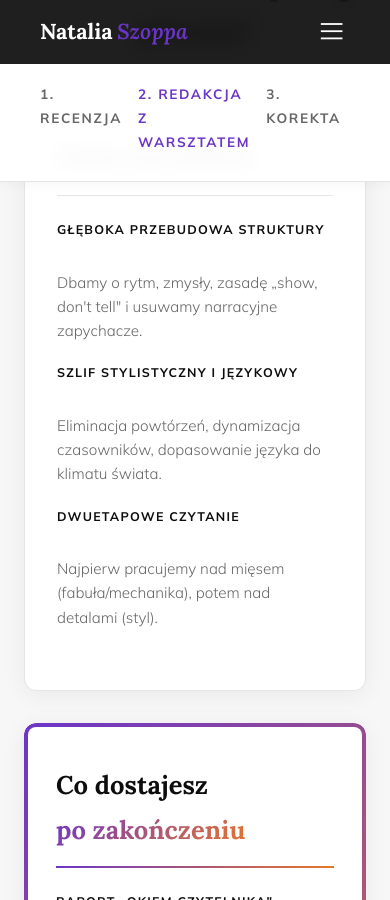
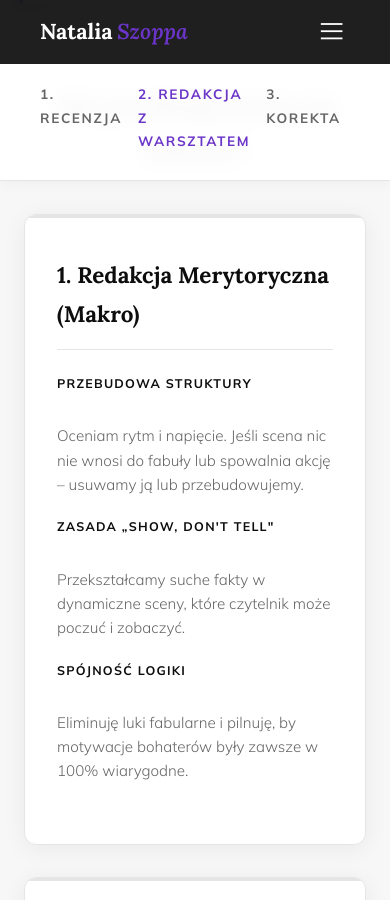
Before and after one commit to Bonnie00726/nataliaszoppa, a Jekyll site: the page built from oferta.html, in a window 390 px wide and 900 px high, scrolled down 5039 px. Built offline with Jekyll 4.4.1, drawn with Linux system fonts in a browser that asks for light colours; some of the changed text lies outside the part shown.

Commit message:
Update oferta.html

```diff
--- a/oferta.html
+++ b/oferta.html
@@ -15,6 +15,10 @@
     .top-toc a:hover, .top-toc a.active { color: var(--grad-start); }
     .top-toc a::after { content: ''; position: absolute; left: 0; bottom: -20px; width: 0; height: 3px; background: var(--grad-start); transition: width 0.3s ease; }
     .top-toc a.active::after { width: 100%; }
+
+    /* Pasek dostępności (pod Hero) */
+    .availability-bar { background: var(--paper-warm); border-bottom: 1px solid var(--paper-mid); padding: 14px 20px; display: flex; justify-content: center; align-items: center; gap: 14px; }
+    .availability-bar span { font-family: var(--sans); font-size: 0.8rem; font-weight: 700; text-transform: uppercase; letter-spacing: 0.12em; color: var(--ink); }
 
     /* Układ sekcji i tekstu */
     .container--wide { max-width: 1180px; margin: 0 auto; padding: 0 40px; }
@@ -60,270 +64,95 @@
     .feature-card p { font-size: 0.95rem; color: var(--ink-soft); line-height: 1.6; margin-bottom: 24px; font-weight: 300; }
     .feature-tag { display: inline-block; font-size: 0.72rem; font-weight: 700; text-transform: uppercase; letter-spacing: 0.1em; color: var(--grad-start); background: rgba(107,53,200,0.08); padding: 6px 12px; border-radius: 4px; }
 
-    /* Grid Porównawczy i Karta z gradientem */
+    /* Grid Porównawczy (Uporządkowany, bez powtórek) */
     .compare-grid { display: grid; grid-template-columns: 1fr 1fr; gap: 32px; margin: 40px 0; }
     .compare-card { background: #fff; border: 1px solid var(--paper-mid); border-radius: var(--radius-lg); padding: 40px 32px; box-shadow: var(--shadow-soft); transition: transform 0.3s, box-shadow 0.3s; position: relative; overflow: hidden; }
     .compare-card::before { content: ''; position: absolute; top: 0; left: 0; right: 0; height: 3px; background: var(--paper-mid); transition: background 0.3s; }
     .compare-card:hover { transform: translateY(-4px); box-shadow: var(--shadow-med); }
     .compare-card:hover::before { background: var(--grad); }
-    .compare-card h3 { font-family: var(--serif); font-size: 1.6rem; font-weight: 700; color: var(--ink); margin-bottom: 24px; padding-bottom: 16px; border-bottom: 1px solid var(--paper-mid); }
+    .compare-card h3 { font-family: var(--serif); font-size: 1.4rem; font-weight: 700; color: var(--ink); margin-bottom: 24px; padding-bottom: 16px; border-bottom: 1px solid var(--paper-mid); }
     .compare-list { list-style: none; padding: 0; margin: 0; }
     .compare-list li { margin-bottom: 20px; font-size: 0.95rem; line-height: 1.6; color: var(--ink-muted); font-weight: 300; }
     .compare-list strong { display: block; font-size: 0.78rem; font-weight: 700; text-transform: uppercase; letter-spacing: 0.1em; color: var(--ink); margin-bottom: 6px; }
-
-    /* PAKIET z gradientowym obramowaniem */
-    .compare-card--premium { position: relative; background: #fff; border: none; border-radius: var(--radius-lg); box-shadow: var(--shadow-soft); }
-    .compare-card--premium::before { display: none; }
-    .compare-card--premium::after { content: ''; position: absolute; inset: 0; border-radius: var(--radius-lg); padding: 4px; background: var(--grad); -webkit-mask: linear-gradient(#fff 0 0) content-box, linear-gradient(#fff 0 0); -webkit-mask-composite: xor; mask-composite: exclude; pointer-events: none; }
-    .compare-card--premium:hover { box-shadow: 0 10px 30px rgba(107,53,200,0.15); transform: translateY(-4px); }
-    .premium-title { font-family: var(--serif); font-size: 1.6rem; font-weight: 700; color: var(--ink); margin-bottom: 24px; padding-bottom: 16px; position: relative; }
-    .premium-title::after { content: ''; position: absolute; left: 0; bottom: 0; width: 100%; height: 2px; background: var(--grad); }
-    .text-gradient { background: var(--grad-text); -webkit-background-clip: text; -webkit-text-fill-color: transparent; background-clip: text; display: inline-block; }
 
     /* Call to Action */
     .section-cta { text-align: center; margin-top: 48px; padding-bottom: 32px; }
     .btn-gradient { display: inline-flex; align-items: center; justify-content: center; background: var(--grad); color: #fff !important; font-size: 0.9rem; font-weight: 700; text-transform: uppercase; letter-spacing: 0.12em; text-decoration: none; padding: 18px 40px; border-radius: 100px; transition: transform 0.2s, box-shadow 0.2s; box-shadow: 0 6px 20px rgba(107,53,200,0.3); }
     .btn-gradient:hover { transform: translateY(-3px); box-shadow: 0 10px 25px rgba(107,53,200,0.5); }
 
-    /* =========================================
-       NOWOŚĆ 1: PASEK FILOZOFII WSPÓŁPRACY
-       ========================================= */
-    .collab-banner {
-        background: var(--ink);
-        padding: 28px 40px;
-        position: relative;
-        overflow: hidden;
-    }
-    .collab-banner::before {
-        content: '';
-        position: absolute;
-        top: 0; left: 0; bottom: 0;
-        width: 4px;
-        background: var(--grad);
-    }
-    .collab-banner-inner {
-        max-width: 1180px;
-        margin: 0 auto;
-        display: flex;
-        align-items: center;
-        gap: 40px;
-        flex-wrap: wrap;
-    }
-    .collab-banner-text {
-        flex: 1;
-        min-width: 260px;
-    }
-    .collab-banner-text p {
-        font-family: var(--serif);
-        font-size: 1.1rem;
-        font-style: italic;
-        color: rgba(255,255,255,0.9);
-        margin: 0;
-        line-height: 1.6;
-    }
-    .collab-banner-text p strong {
-        font-style: normal;
-        background: var(--grad-text);
-        -webkit-background-clip: text;
-        -webkit-text-fill-color: transparent;
-        background-clip: text;
-        font-weight: 700;
-    }
-    .collab-pillars {
-        display: flex;
-        gap: 32px;
-        flex-shrink: 0;
-        flex-wrap: wrap;
-    }
-    .collab-pillar {
-        display: flex;
-        align-items: center;
-        gap: 10px;
-    }
-    .collab-pillar i {
-        font-size: 1.4rem;
-        color: var(--grad-end);
-        flex-shrink: 0;
-    }
-    .collab-pillar span {
-        font-family: var(--sans);
-        font-size: 0.78rem;
-        font-weight: 700;
-        text-transform: uppercase;
-        letter-spacing: 0.1em;
-        color: rgba(255,255,255,0.65);
-    }
-    @media (max-width: 768px) {
-        .collab-banner { padding: 24px 20px; }
-        .collab-pillars { gap: 20px; }
-    }
+    /* Pasek Filozofii Współpracy */
+    .collab-banner { background: var(--ink); padding: 28px 40px; position: relative; overflow: hidden; }
+    .collab-banner::before { content: ''; position: absolute; top: 0; left: 0; bottom: 0; width: 4px; background: var(--grad); }
+    .collab-banner-inner { max-width: 1180px; margin: 0 auto; display: flex; align-items: center; gap: 40px; flex-wrap: wrap; }
+    .collab-banner-text { flex: 1; min-width: 260px; }
+    .collab-banner-text p { font-family: var(--serif); font-size: 1.1rem; font-style: italic; color: rgba(255,255,255,0.9); margin: 0; line-height: 1.6; }
+    .collab-banner-text p strong { font-style: normal; background: var(--grad-text); -webkit-background-clip: text; -webkit-text-fill-color: transparent; background-clip: text; font-weight: 700; }
+    .collab-pillars { display: flex; gap: 32px; flex-shrink: 0; flex-wrap: wrap; }
+    .collab-pillar { display: flex; align-items: center; gap: 10px; }
+    .collab-pillar i { font-size: 1.4rem; color: var(--grad-end); flex-shrink: 0; }
+    .collab-pillar span { font-family: var(--sans); font-size: 0.78rem; font-weight: 700; text-transform: uppercase; letter-spacing: 0.1em; color: rgba(255,255,255,0.65); }
 
     /* =========================================
-       NOWOŚĆ 2: STRZAŁKA "CO TERAZ" MIĘDZY SEKCJAMI
+       NOWE ELEGANCKIE PRZEJŚCIA (Mostki)
        ========================================= */
-    .next-step-bridge {
+    .elegant-bridge {
+        position: relative;
         display: flex;
-        justify-content: center;
-        padding: 0;
-        margin: 0;
-        position: relative;
+        flex-direction: column;
+        align-items: center;
+        margin: -10px 0 20px 0;
         z-index: 10;
     }
-    .next-step-pill {
-        display: inline-flex;
+    .bridge-line {
+        width: 1px;
+        height: 50px;
+        background: linear-gradient(to bottom, transparent, var(--grad-start));
+        margin-bottom: 12px;
+    }
+    .bridge-btn {
+        display: flex;
+        flex-direction: column;
         align-items: center;
-        gap: 14px;
-        background: var(--paper);
-        border: 1px solid var(--paper-mid);
-        border-radius: 100px;
-        padding: 14px 28px;
-        box-shadow: 0 4px 20px rgba(0,0,0,0.08);
+        gap: 6px;
         text-decoration: none;
-        transition: transform 0.2s, box-shadow 0.2s;
-        position: relative;
-        top: -1px;
+        transition: transform 0.3s ease;
     }
-    .next-step-pill:hover {
-        transform: translateY(-3px);
-        box-shadow: 0 8px 30px rgba(107,53,200,0.15);
-    }
-    .next-step-pill .pill-label {
+    .bridge-btn span {
         font-family: var(--sans);
         font-size: 0.72rem;
         font-weight: 700;
         text-transform: uppercase;
-        letter-spacing: 0.14em;
+        letter-spacing: 0.15em;
         color: var(--ink-muted);
+        transition: color 0.3s;
     }
-    .next-step-pill .pill-name {
-        font-family: var(--serif);
-        font-size: 1rem;
-        font-weight: 700;
-        color: var(--ink);
+    .bridge-btn i {
+        font-size: 1.4rem;
+        color: var(--grad-start);
+        transition: transform 0.3s;
     }
-    .next-step-pill .pill-arrow {
-        width: 36px;
-        height: 36px;
-        border-radius: 50%;
-        background: var(--grad);
-        display: flex;
-        align-items: center;
-        justify-content: center;
-        flex-shrink: 0;
-        transition: transform 0.2s;
+    .bridge-btn:hover {
+        transform: translateY(6px);
     }
-    .next-step-pill:hover .pill-arrow { transform: translateX(3px); }
-    .next-step-pill .pill-arrow i {
-        font-size: 1.1rem;
-        color: #fff;
-    }
-    /* Separator między sekcjami z mostkiem */
-    .section-bridge {
-        position: relative;
-    }
-    .section-bridge::after {
-        content: '';
-        position: absolute;
-        left: 50%;
-        bottom: 0;
-        transform: translateX(-50%);
-        width: 1px;
-        height: 48px;
-        background: linear-gradient(to bottom, var(--paper-mid), transparent);
+    .bridge-btn:hover span {
+        color: var(--grad-start);
     }
 
-    /* =========================================
-       NOWOŚĆ 3: WIZUALNY PAKIET DOSTAWY
-       ========================================= */
-    .delivery-pack {
-        margin: 56px auto 0;
-        max-width: 860px;
-    }
-    .delivery-pack-header {
-        text-align: center;
-        margin-bottom: 32px;
-    }
-    .delivery-pack-header h3 {
-        font-family: var(--serif);
-        font-size: 1.5rem;
-        font-weight: 700;
-        color: var(--ink);
-        margin-bottom: 8px;
-    }
-    .delivery-pack-header p {
-        font-family: var(--sans);
-        font-size: 0.92rem;
-        color: var(--ink-muted);
-        font-weight: 300;
-    }
-    .delivery-items {
-        display: grid;
-        grid-template-columns: repeat(auto-fit, minmax(240px, 1fr));
-        gap: 16px;
-    }
-    .delivery-item {
-        background: #fff;
-        border: 1px solid var(--paper-mid);
-        border-radius: var(--radius-lg);
-        padding: 28px 24px;
-        display: flex;
-        gap: 18px;
-        align-items: flex-start;
-        transition: transform 0.25s, box-shadow 0.25s;
-        position: relative;
-        overflow: hidden;
-    }
-    .delivery-item::before {
-        content: '';
-        position: absolute;
-        top: 0; left: 0; right: 0;
-        height: 2px;
-        background: var(--grad);
-        transform: scaleX(0);
-        transform-origin: left;
-        transition: transform 0.35s ease;
-    }
-    .delivery-item:hover {
-        transform: translateY(-3px);
-        box-shadow: var(--shadow-med);
-    }
+    /* Pakiet Dostawy */
+    .delivery-pack { margin: 56px auto 0; max-width: 860px; }
+    .delivery-pack-header { text-align: center; margin-bottom: 32px; }
+    .delivery-pack-header h3 { font-family: var(--serif); font-size: 1.5rem; font-weight: 700; color: var(--ink); margin-bottom: 8px; }
+    .delivery-pack-header p { font-family: var(--sans); font-size: 0.92rem; color: var(--ink-muted); font-weight: 300; }
+    .delivery-items { display: grid; grid-template-columns: repeat(auto-fit, minmax(240px, 1fr)); gap: 16px; }
+    .delivery-item { background: #fff; border: 1px solid var(--paper-mid); border-radius: var(--radius-lg); padding: 28px 24px; display: flex; gap: 18px; align-items: flex-start; transition: transform 0.25s, box-shadow 0.25s; position: relative; overflow: hidden; }
+    .delivery-item::before { content: ''; position: absolute; top: 0; left: 0; right: 0; height: 2px; background: var(--grad); transform: scaleX(0); transform-origin: left; transition: transform 0.35s ease; }
+    .delivery-item:hover { transform: translateY(-3px); box-shadow: var(--shadow-med); }
     .delivery-item:hover::before { transform: scaleX(1); }
-    .delivery-item-icon {
-        width: 44px;
-        height: 44px;
-        border-radius: var(--radius);
-        background: rgba(107,53,200,0.08);
-        display: flex;
-        align-items: center;
-        justify-content: center;
-        flex-shrink: 0;
-    }
-    .delivery-item-icon i {
-        font-size: 1.5rem;
-        background: var(--grad-text);
-        -webkit-background-clip: text;
-        -webkit-text-fill-color: transparent;
-        background-clip: text;
-    }
-    .delivery-item-body h4 {
-        font-family: var(--sans);
-        font-size: 0.9rem;
-        font-weight: 700;
-        color: var(--ink);
-        margin-bottom: 6px;
-    }
-    .delivery-item-body p {
-        font-family: var(--sans);
-        font-size: 0.82rem;
-        color: var(--ink-muted);
-        line-height: 1.55;
-        margin: 0;
-        font-weight: 300;
-    }
-    .delivery-item--highlight {
-        background: linear-gradient(135deg, rgba(107,53,200,0.04) 0%, rgba(232,119,42,0.04) 100%);
-        border-color: rgba(107,53,200,0.2);
-    }
+    .delivery-item-icon { width: 44px; height: 44px; border-radius: var(--radius); background: rgba(107,53,200,0.08); display: flex; align-items: center; justify-content: center; flex-shrink: 0; }
+    .delivery-item-icon i { font-size: 1.5rem; background: var(--grad-text); -webkit-background-clip: text; -webkit-text-fill-color: transparent; background-clip: text; }
+    .delivery-item-body h4 { font-family: var(--sans); font-size: 0.9rem; font-weight: 700; color: var(--ink); margin-bottom: 6px; }
+    .delivery-item-body p { font-family: var(--sans); font-size: 0.82rem; color: var(--ink-muted); line-height: 1.55; margin: 0; font-weight: 300; }
+    .delivery-item--highlight { background: linear-gradient(135deg, rgba(107,53,200,0.04) 0%, rgba(232,119,42,0.04) 100%); border-color: rgba(107,53,200,0.2); }
 
     /* RWD dla Oferty */
     @media (max-width: 900px) {
@@ -333,7 +162,8 @@
     }
     @media (max-width: 860px) {
         .container--wide { padding: 0 24px; }
-        .next-step-pill { padding: 12px 20px; gap: 10px; }
+        .collab-banner { padding: 24px 20px; }
+        .collab-pillars { gap: 20px; }
     }
 </style>
 
@@ -343,22 +173,24 @@
         <img src="https://images.unsplash.com/photo-1470115636492-6d2b56f9146d?q=80&w=1170&auto=format&fit=crop" alt="Mroczny las - tło">
     </div>
     <div class="hero-content">
-        <div class="hero-notice reveal">
-            <div class="dots-wrap">
-                <span class="dot dot-1"></span>
-                <span class="dot dot-2"></span>
-                <span class="dot dot-3"></span>
-            </div>
-            <span>Przyjmuję nowe zlecenia</span>
-        </div>
         <div class="hero-eyebrow reveal delay-1">Standard wydawniczy dla Twojej wizji</div>
         <h1 class="reveal delay-2">Przekuj swój pomysł w<br><em class="grad-type">przeżycie</em></h1>
         <p class="hero-sub reveal delay-3">Pracuję razem z autorem, nie zamiast niego. Każdy etap — od diagnozy po skład — to wspólna praca nad tym, żeby Twój czytelnik nie mógł odłożyć książki.</p>
     </div>
 </header>
 
+<!-- PASEK DOSTĘPNOŚCI (przeniesiony z Hero) -->
+<div class="availability-bar reveal">
+    <div class="dots-wrap">
+        <span class="dot dot-1"></span>
+        <span class="dot dot-2"></span>
+        <span class="dot dot-3"></span>
+    </div>
+    <span>Aktualnie przyjmuję nowe zlecenia</span>
+</div>
+
 <!-- PASEK FILOZOFII WSPÓŁPRACY -->
-<div class="collab-banner reveal">
+<div class="collab-banner reveal delay-1">
     <div class="collab-banner-inner">
         <div class="collab-banner-text">
             <p>Nie poprawiam tekstu <strong>za Ciebie</strong> — pracuję <strong>razem z Tobą</strong>, żebyś rozumiał każdą zmianę i wychodził z procesu lepszym autorem.</p>
@@ -392,7 +224,7 @@
 
 <main>
     <!-- 1. RECENZJA -->
-    <section id="recenzja" class="section bg-white toc-section section-bridge">
+    <section id="recenzja" class="section bg-white toc-section">
         <div class="container">
             <div class="eyebrow-label reveal">01 — Pierwszy kontakt</div>
             <h2 class="section-h2 reveal delay-1">Recenzja: zanim wejdziemy <br>w głąb <em>zdania</em></h2>
@@ -444,19 +276,17 @@
         </div>
     </section>
 
-    <!-- MOSTEK: Recenzja → Redakcja -->
-    <div class="next-step-bridge">
-        <a href="#redakcja" class="next-step-pill">
-            <div>
-                <div class="pill-label">Następny etap</div>
-                <div class="pill-name">Redakcja z Warsztatem</div>
-            </div>
-            <div class="pill-arrow"><i class="las la-arrow-down"></i></div>
+    <!-- NOWY, ELEGANCKI MOSTEK -->
+    <div class="elegant-bridge reveal">
+        <div class="bridge-line"></div>
+        <a href="#redakcja" class="bridge-btn">
+            <span>Kolejny krok</span>
+            <i class="las la-arrow-down"></i>
         </a>
     </div>
 
     <!-- 2. REDAKCJA -->
-    <section id="redakcja" class="section bg-warm toc-section section-bridge">
+    <section id="redakcja" class="section bg-warm toc-section">
         <div class="container">
             <div class="eyebrow-label reveal">02 — Architektura wrażeń</div>
             <h2 class="section-h2 reveal delay-1">Redakcja z Warsztatem:<br>Twój <em>flagowy</em> proces</h2>
@@ -472,28 +302,26 @@
         </div>
 
         <div class="container--wide">
-            <h3 class="sub-section-title reveal">Co wchodzi w skład pełnego procesu?</h3>
+            <h3 class="sub-section-title reveal">Jak przebiega praca na tekście?</h3>
+
+            <!-- Zmieniony Grid - bez powtórek, podzielony logicznie na etapy -->
             <div class="compare-grid reveal">
                 <div class="compare-card reveal delay-1">
-                    <h3>Praca na tekście</h3>
+                    <h3>1. Redakcja Merytoryczna (Makro)</h3>
                     <ul class="compare-list">
-                        <li><strong>Głęboka przebudowa struktury</strong><br>Dbamy o rytm, zmysły, zasadę „show, don't tell" i usuwamy narracyjne zapychacze.</li>
-                        <li><strong>Szlif stylistyczny i językowy</strong><br>Eliminacja powtórzeń, dynamizacja czasowników, dopasowanie języka do klimatu świata.</li>
-                        <li><strong>Dwuetapowe czytanie</strong><br>Najpierw pracujemy nad mięsem (fabuła/mechanika), potem nad detalami (styl).</li>
+                        <li><strong>Przebudowa struktury</strong><br>Oceniam rytm i napięcie. Jeśli scena nic nie wnosi do fabuły lub spowalnia akcję – usuwamy ją lub przebudowujemy.</li>
+                        <li><strong>Zasada „Show, don't tell"</strong><br>Przekształcamy suche fakty w dynamiczne sceny, które czytelnik może poczuć i zobaczyć.</li>
+                        <li><strong>Spójność logiki</strong><br>Eliminuję luki fabularne i pilnuję, by motywacje bohaterów były zawsze w 100% wiarygodne.</li>
                     </ul>
                 </div>
 
-                <div class="compare-card--premium reveal delay-2">
-                    <div style="padding: 40px 32px;">
-                        <h3 class="premium-title">
-                            Co dostajesz <span class="text-gradient">po zakończeniu</span>
-                        </h3>
-                        <ul class="compare-list">
-                            <li><strong>Raport „Okiem Czytelnika"</strong><br>PDF z oceną wpływu tekstu na odbiorcę — gdzie jest znudzenie, gdzie zachwyt i dlaczego.</li>
-                            <li><strong>Indywidualny Arkusz Warsztatowy</strong><br>Zestawienie Twoich nawyków językowych wraz z instrukcją, jak ich unikać w kolejnych projektach.</li>
-                            <li><strong>Opcjonalna Sesja 1:1</strong><br>60-minutowa konsultacja, by omówić najtrudniejsze węzły fabularne i Twoje pytania.</li>
-                        </ul>
-                    </div>
+                <div class="compare-card reveal delay-2">
+                    <h3>2. Szlif Stylistyczny (Mikro)</h3>
+                    <ul class="compare-list">
+                        <li><strong>Dynamizacja języka</strong><br>Eliminuję powtórzenia, wybieram najmocniejsze czasowniki i wyrzucam narracyjne zapychacze.</li>
+                        <li><strong>Dopasowanie do klimatu</strong><br>Dostosowuję słownictwo tak, by idealnie pasowało do budowanego przez Ciebie świata (np. dark fantasy).</li>
+                        <li><strong>Ochrona Twojego głosu</strong><br>Szlifuję tekst, ale upewniam się, że wciąż brzmi jak Twój, a nie jak mój.</li>
+                    </ul>
                 </div>
             </div>
         </div>
@@ -565,19 +393,17 @@
         </div>
     </section>
 
-    <!-- MOSTEK: Redakcja → Korekta -->
-    <div class="next-step-bridge">
-        <a href="#korekta" class="next-step-pill">
-            <div>
-                <div class="pill-label">Następny etap</div>
-                <div class="pill-name">Korekta Techniczna</div>
-            </div>
-            <div class="pill-arrow"><i class="las la-arrow-down"></i></div>
+    <!-- NOWY, ELEGANCKI MOSTEK -->
+    <div class="elegant-bridge reveal">
+        <div class="bridge-line"></div>
+        <a href="#korekta" class="bridge-btn">
+            <span>Kolejny krok</span>
+            <i class="las la-arrow-down"></i>
         </a>
     </div>
 
     <!-- 3. KOREKTA -->
-    <section id="korekta" class="section bg-white toc-section section-bridge">
+    <section id="korekta" class="section bg-white toc-section">
         <div class="container">
             <div class="eyebrow-label reveal">03 — Ostatnia linia obrony</div>
             <h2 class="section-h2 reveal delay-1">Korekta Techniczna: <br>Finałowy <em>szlif</em></h2>
@@ -605,14 +431,12 @@
         </div>
     </section>
 
-    <!-- MOSTEK: Korekta → DTP -->
-    <div class="next-step-bridge">
-        <a href="#dtp" class="next-step-pill">
-            <div>
-                <div class="pill-label">Następny etap</div>
-                <div class="pill-name">Skład DTP</div>
-            </div>
-            <div class="pill-arrow"><i class="las la-arrow-down"></i></div>
+    <!-- NOWY, ELEGANCKI MOSTEK -->
+    <div class="elegant-bridge reveal">
+        <div class="bridge-line"></div>
+        <a href="#dtp" class="bridge-btn">
+            <span>Kolejny krok</span>
+            <i class="las la-arrow-down"></i>
         </a>
     </div>
 
```
Also changed, not shown: other parts of oferta.html (+4 -4 lines).
